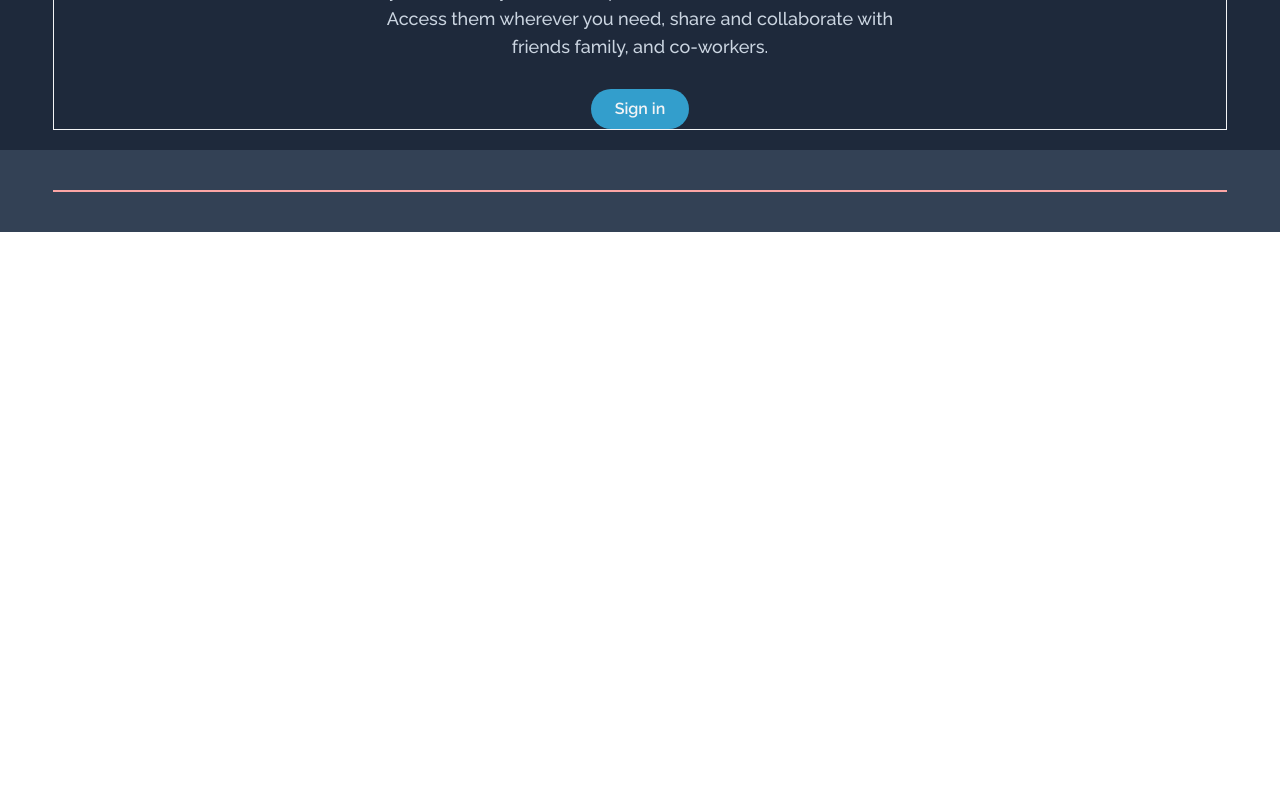
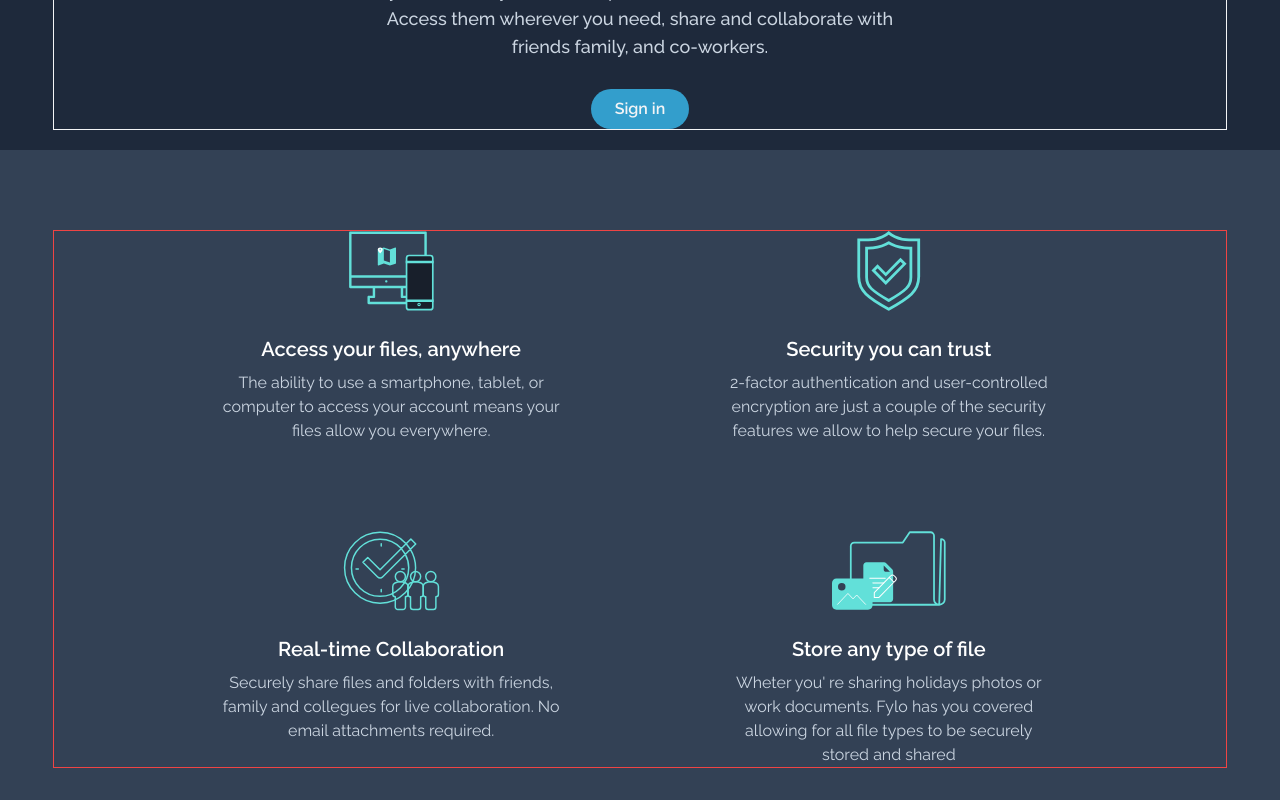
Before and after one commit to Nekolas777/Fylo-landingPage, a React (Vite) app: page / in a window 1280 px wide. Shown: the part 807-1607 px from the top of the page. Before the commit the page ends 1039 px from the top, so only its background shows below. Built offline with nearby package versions, Linux system fonts and the light colour scheme.

Commit message:
feature: feature section added

```diff
--- a/src/components/Features.jsx
+++ b/src/components/Features.jsx
@@ -1,21 +1,46 @@
+import AccessIcon from "../assets/images/icon-access-anywhere.svg";
+import FileIcon from "../assets/images/icon-any-file.svg";
+import CollabIcon from "../assets/images/icon-collaboration.svg";
+import SecurityIcon from "../assets/images/icon-security.svg";
+
+/* grid grid-rows-2 grid-cols-2 px-32 gap-y-12 gap-x-20 font-raleway */
 
 export const Features = () => {
 
   return (
-    <section className="bg-slate-700 py-10" id="feature">
-      <div className="container-section border-[1px] border-red-300">
-        <article>
-
-        </article>
-        <article>
-
-        </article>
-        <article>
-
-        </article>
-        <article>
-
-        </article>
+    <section className="bg-slate-700 py-20" id="feature">
+      <div className="container-section border-[1px] border-red-500">
+        <div className="grid grid-rows-4 grid-cols-1 gap-16 font-raleway
+          md:grid-rows-2 md:grid-cols-2 md:gap-y-16 md:gap-x-20 lg:px-32">
+          <article className="text-primary text-center text-wrap
+            flex flex-col items-center px-10">
+            <img className="w-18 h-20" src={ AccessIcon } />
+            <h2 className="text-xl font-semibold mt-6 mb-2">Access your files, anywhere</h2>
+            <p className="text-base text-slate-300">The ability to use a smartphone, tablet, or computer to access your account means your
+              files allow you everywhere.</p>
+          </article>
+          <article className="text-primary text-center text-wrap
+            flex flex-col items-center px-10">
+            <img className="w-18 h-20" src={ SecurityIcon } />
+            <h2 className="text-xl font-semibold mt-6 mb-2">Security you can trust</h2>
+            <p className="text-base text-slate-300">2-factor authentication and user-controlled encryption are just a couple of the security
+              features we allow to help secure your files.</p>
+          </article>
+          <article className="text-primary text-center text-wrap
+            flex flex-col items-center px-10">
+            <img className="w-18 h-20" src={ CollabIcon } />
+            <h2 className="text-xl font-semibold mt-6 mb-2">Real-time Collaboration</h2>
+            <p className="text-base text-slate-300">Securely share files and folders with friends, family and collegues for live collaboration.
+              No email attachments required.</p>
+          </article>
+          <article className="text-primary text-center text-wrap
+            flex flex-col items-center px-10">
+            <img className="w-18 h-20" src={ FileIcon } />
+            <h2 className="text-xl font-semibold mt-6 mb-2">Store any type of file</h2>
+            <p className="text-base text-slate-300">Wheter you&apos; re sharing holidays photos or work documents. Fylo has you covered allowing
+              for all file types to be securely stored and shared</p>
+          </article>
+        </div>
       </div>
     </section>
   )
--- a/src/components/Hero.jsx
+++ b/src/components/Hero.jsx
@@ -10,7 +10,7 @@ export const Hero = () => {
         <section id="hero" className="bg-slate-800 py-5">
             <div className="container-section border-[1px] border-gray-100 flex flex-col items-center">
                 <img src={HeroImg} className="max-w-[38rem] w-full" />
-                <div className="font-raleway text-center mt-12 max-w-[38rem] flex flex-col items-center gap-7 px-10">
+                <div className="font-raleway text-center mt-12 max-w-[38rem] flex flex-col items-center gap-7 px-2 md:px-10">
                     <h1 className="text-4xl text-wrap text-primary font-semibold leading-normal">
                         All your file in one secure location, accesible anywhere.</h1>
                     <p className="text-lg text-wrap text-slate-300 font-medium">
```
